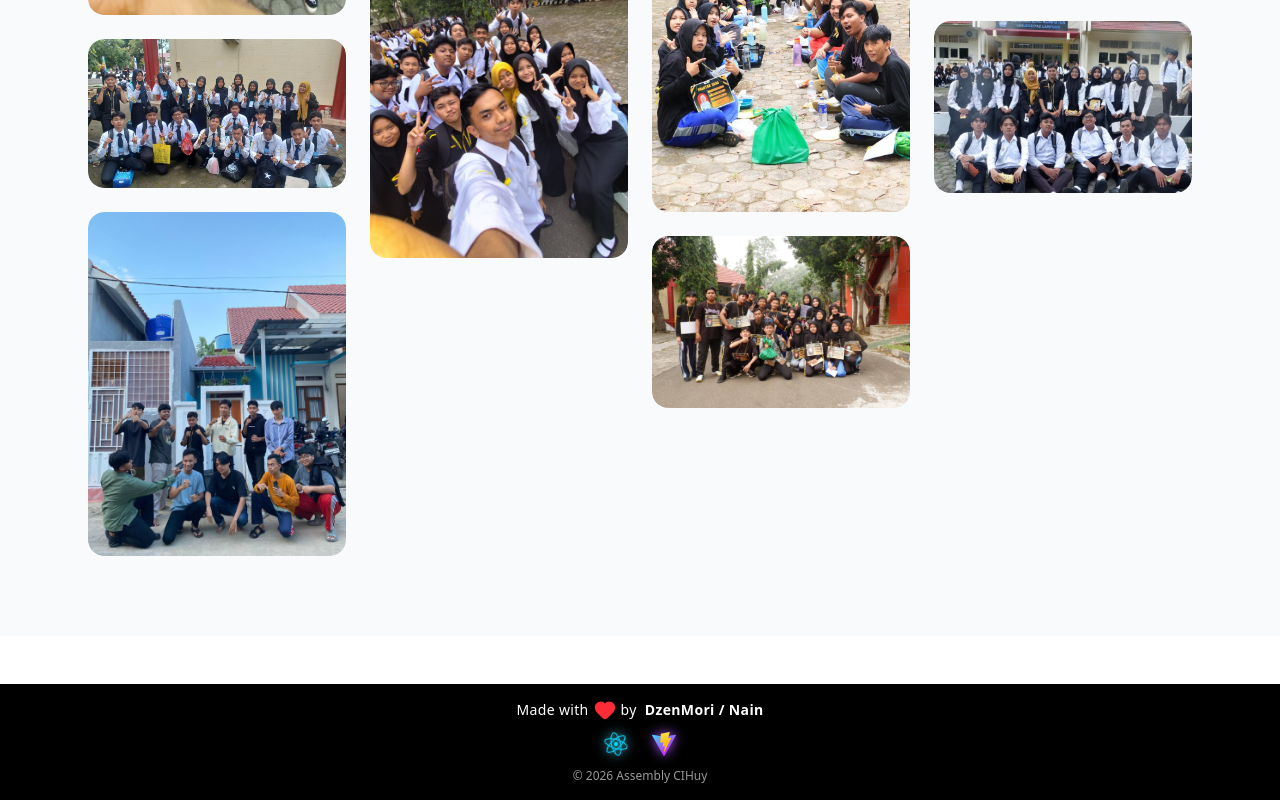
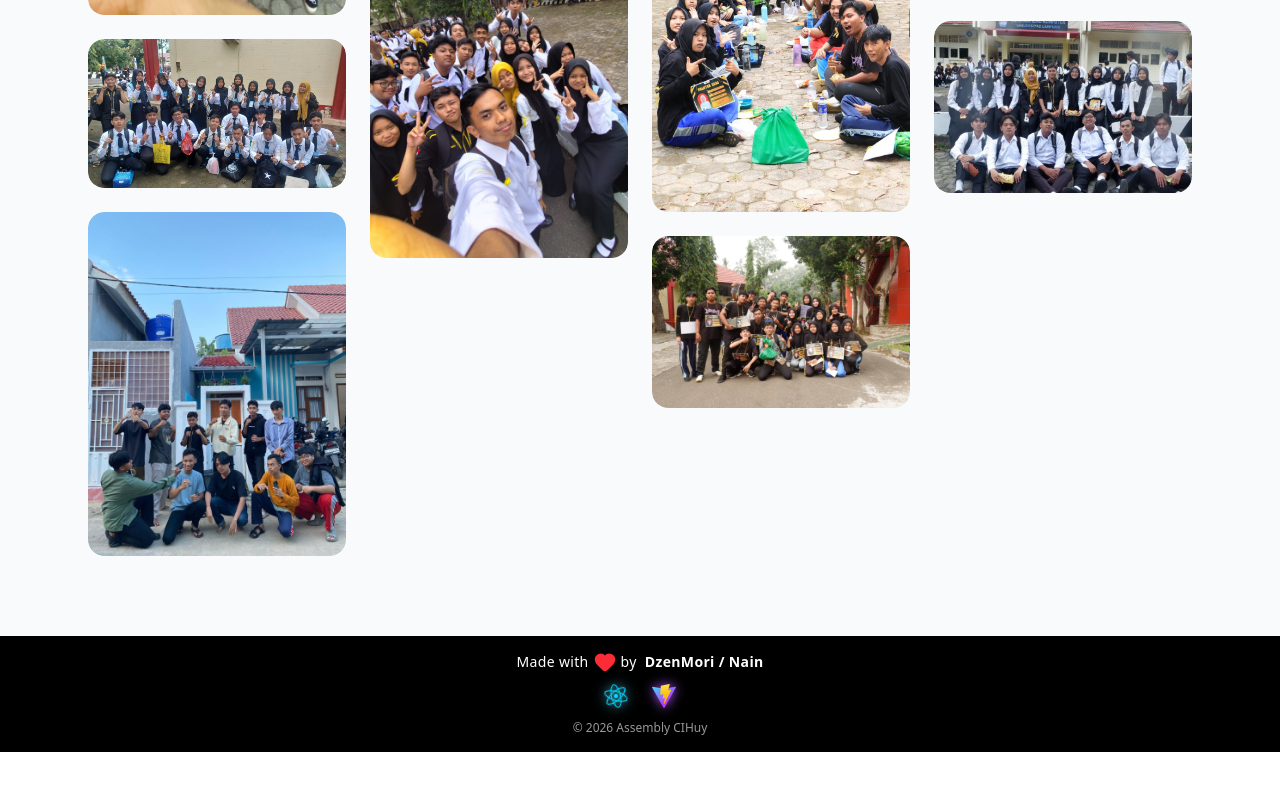
Before and after one commit to mdzulqornainn/assembly-cihuy, a React (Vite) app: page /gallery in a window 1280 px wide. Shown: the part 959-1759 px from the top of the page. After the commit the page ends 1711 px from the top, so only its background shows below. Built offline with nearby package versions, Linux system fonts and the light colour scheme.

Commit message:
fix footer

```diff
--- a/src/components/Footer.jsx
+++ b/src/components/Footer.jsx
@@ -7,7 +7,7 @@
 
 export default function Footer() {
   return (
-    <footer className="bg-black text-white py-4 mt-12">
+    <footer className="bg-black text-white py-4 ">
       <motion.div
         initial={{ opacity: 0, y: 20 }}
         whileInView={{ opacity: 1, y: 0 }}
```
